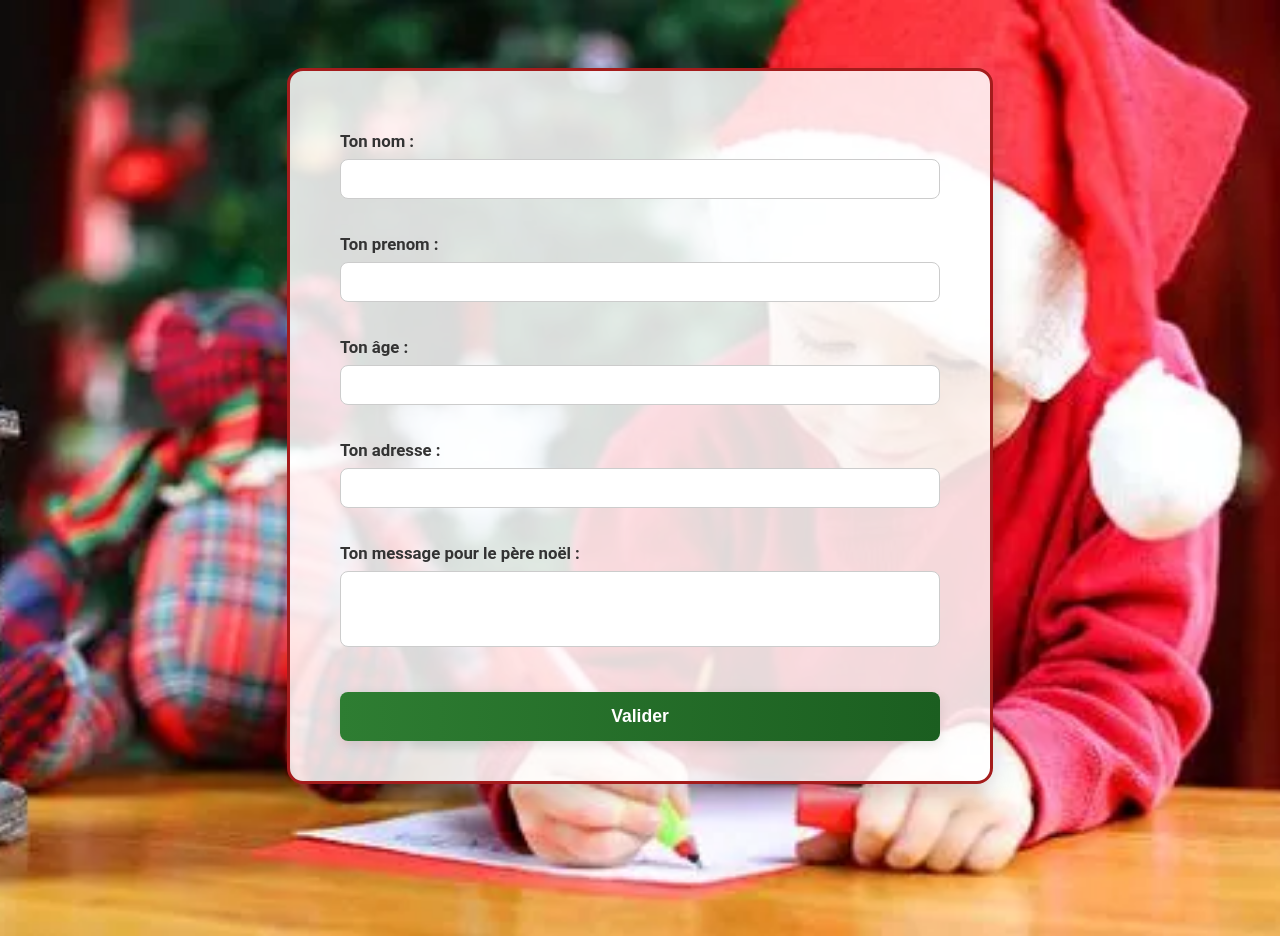
After one commit to YohanSTM-dev/PereNoel, a PHP site: page /template/PageFormulaire.php in a window 1280 px wide. The commit adds this page. Run offline with PHP 8.4, Linux system fonts and the light colour scheme; a stand-in replaces the project's code that opens the database connection.

Commit message:
on est sur la fin du projet

```diff
--- a/controleur.php
+++ b/controleur.php
@@ -30,6 +30,10 @@ class AppMVC {
         include __DIR__ . '/template/PageEnfantsJouets.php';
     }
 
+    public function pageLettre(){
+
+        include __DIR__ . "/template/PageFormulaire.php";
+    }
 
 }
 
--- /dev/null
+++ b/css/styleFormulaire.css
@@ -0,0 +1,111 @@
+
+
+body {
+    font-family: 'Roboto', sans-serif;
+    background-image: url('/image/lettre.png'); /* remplace par le nom réel de ton image */
+    background-size: cover;
+    background-position: center;
+    background-repeat: no-repeat;
+    color: #fff;
+    padding: 60px 20px;
+    display: flex;
+    justify-content: center;
+    align-items: flex-start;
+    min-height: 100vh;
+}
+
+
+
+
+form {
+    background: rgba(255, 255, 255, 0.85); /* blanc avec 85% d'opacité */
+    border: 3px solid #a41c1c;
+    border-radius: 16px;
+    padding: 40px 50px;
+    max-width: 600px;
+    width: 100%;
+    box-shadow: 0 10px 25px rgba(0, 0, 0, 0.15);
+    position: relative;
+    z-index: 2;
+}
+
+
+form h2 {
+    font-family: 'Mountains of Christmas', cursive;
+    font-size: 2.2em;
+    text-align: center;
+    color: #a41c1c;
+    margin-bottom: 30px;
+    text-shadow: 1px 1px #f7dada;
+}
+
+label {
+    display: block;
+    margin-top: 20px;
+    margin-bottom: 8px;
+    font-weight: bold;
+    font-size: 1.05em;
+    color: #333;
+}
+
+input[type="text"],
+input[type="number"] {
+    width: 100%;
+    padding: 12px 14px;
+    border: 2px solid #ccc;
+    border-radius: 8px;
+    font-size: 1em;
+    background: #fafafa;
+    transition: all 0.3s;
+}
+
+input:focus {
+    border-color: #a41c1c;
+    background: #fffefc;
+    outline: none;
+    box-shadow: 0 0 5px rgba(164, 28, 28, 0.3);
+}
+
+button {
+    margin-top: 30px;
+    padding: 14px;
+    background: linear-gradient(to right, #2e7d32, #1b5e20);
+    color: white;
+    border: none;
+    border-radius: 8px;
+    font-size: 1.1em;
+    font-weight: bold;
+    cursor: pointer;
+    width: 100%;
+    box-shadow: 0 4px 12px rgba(0, 0, 0, 0.1);
+    transition: background 0.3s ease-in-out;
+}
+
+button:hover {
+    background: linear-gradient(to right, #388e3c, #2e7d32);
+}
+
+@media (max-width: 600px) {
+    form {
+        padding: 30px 20px;
+    }
+}
+
+input[type="text"],
+input[type="number"],
+textarea {
+    width: 100%;
+    padding: 10px;
+    font-size: 16px;
+    border: 1px solid #ccc;
+    border-radius: 8px;
+    box-sizing: border-box;
+    margin-bottom: 15px;
+    background: #fff;
+}
+
+textarea {
+    min-height: 48px;
+    overflow-y: hidden;
+    resize: none; /* Optionnel : empêche le redimensionnement manuel */
+}
--- a/index.php
+++ b/index.php
@@ -36,6 +36,10 @@ switch ($page) {
         $monapp -> pageJouets();
         break;
 
+    case 5:
+        $monapp -> pageLettre();
+        break;
+
     default:
 
         $monapp->pageAcceuil();
--- a/php/db.php
+++ b/php/db.php
@@ -1,9 +1,9 @@
 <?php
 
     class POO {
-        private $host = '172.16.117.6';  //192.168.0.2
-        private $username = 'yohan';
-        private $password = 'yohan';
+        private $host = '172.16.117.5';  //192.168.0.2
+        private $username = 'mathias';
+        private $password = 'azerty1234';
         private $dbname = 'noel';
         private $port = 3306;
         private $connection;
--- /dev/null
+++ b/template/PageFormulaire.php
@@ -0,0 +1,27 @@
+<script>
+  const textarea = document.getElementById('message');
+  textarea.addEventListener('input', function () {
+    this.style.height = 'auto';
+    this.style.height = (this.scrollHeight) + 'px';
+  });
+</script>
+
+<form method="POST" action="traitement.php">
+<link rel="stylesheet" href="/css/styleFormulaire.css">
+   <label>Ton nom :</label>
+   <input name="nom" id="nom" type="text" />
+   <label>Ton prenom :</label>
+   <input name="prenom" id="prenom" type="text" />
+   <label>Ton âge :</label>
+   <input name="age" id="age" type="number" /></p>
+
+   <label>Ton adresse :</label>
+   <input name="adresse" id="adresse" type="text" />
+
+   <label>Ton message pour le père noël :</label>
+   <textarea name="message" id="message" rows="3" style="resize: none;"></textarea>
+
+
+   <button type="submit">Valider</button>
+
+</form>
```
Also changed, not shown: css/styleAcceuil.css (+44 -32 lines), php/PageTraitement.php (added, +35 -0 lines), template/PageAcceuil.html (+36 -0 lines), image/lettre.png (added).
